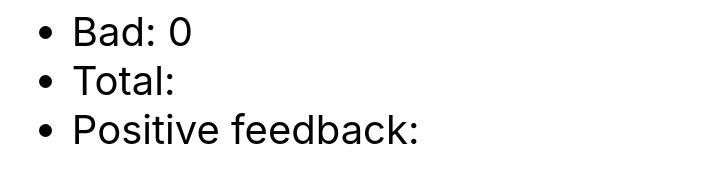
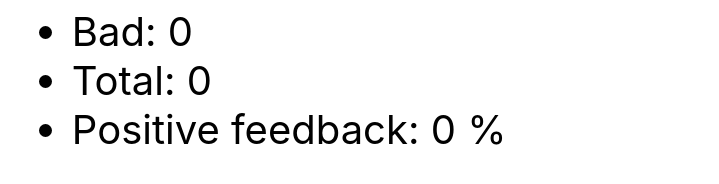
Before and after one commit to sporevois/goit-react-hw-02-feedback, a React (Create React App) app: page / in a window 1280 px wide. Shown: the part 548-732 px from the top of the page, without its empty margins (280-999 px from the left). Built offline with nearby package versions, Linux system fonts and the light colour scheme.

Commit message:
finished Feedback all in one

```diff
--- a/src/components/Feedback.jsx
+++ b/src/components/Feedback.jsx
@@ -9,16 +9,41 @@ export default class Feedback extends Component{
         bad: 0,
     }
 
+    leaveFeedback = (propName) => {
+        this.setState((prevState) => {
+            const value = prevState[propName];
+            return {
+                [propName]: value + 1,
+            }
+        })
+    }
+
+    countTotalFeedback = () => {
+        const { good, neutral, bad } = this.state;
+        return good + neutral + bad;
+    }
+
+    countPositiveFeedbackPercentage = () => {
+        const { good } = this.state;
+        const total = this.countTotalFeedback();
+        if (!total) {
+            return 0;
+        }
+        const percentage = Number((good / total) * 100).toFixed(0);
+        return percentage;
+    }
 
     render() {
         const { good, neutral, bad } = this.state;
+        const total = this.countTotalFeedback();
+        const positivePercentage = this.countPositiveFeedbackPercentage();
         return (
             <div>
                 <div>
                     <h2>Please leave feedback</h2>
-                    <button className={styles.btn}>Good</button>
-                    <button className={styles.btn}>Neutral</button>
-                    <button className={styles.btn}>Bad</button>
+                    <button className={styles.btn} onClick={() => { this.leaveFeedback("good") }}>Good</button>
+                    <button className={styles.btn} onClick={() => { this.leaveFeedback("neutral") }}>Neutral</button>
+                    <button className={styles.btn} onClick={() => { this.leaveFeedback("bad") }}>Bad</button>
                 </div>
                 <div>
                     <h2>Statistics</h2>
@@ -26,8 +51,8 @@ export default class Feedback extends Component{
                         <li>Good: {good}</li>
                         <li>Neutral: {neutral}</li>
                         <li>Bad: {bad}</li>
-                        <li>Total:</li>
-                        <li>Positive feedback:</li>
+                        <li>Total: {total}</li>
+                        <li>Positive feedback: {positivePercentage} %</li>
                     </ul>
                 </div>
             </div>
```
